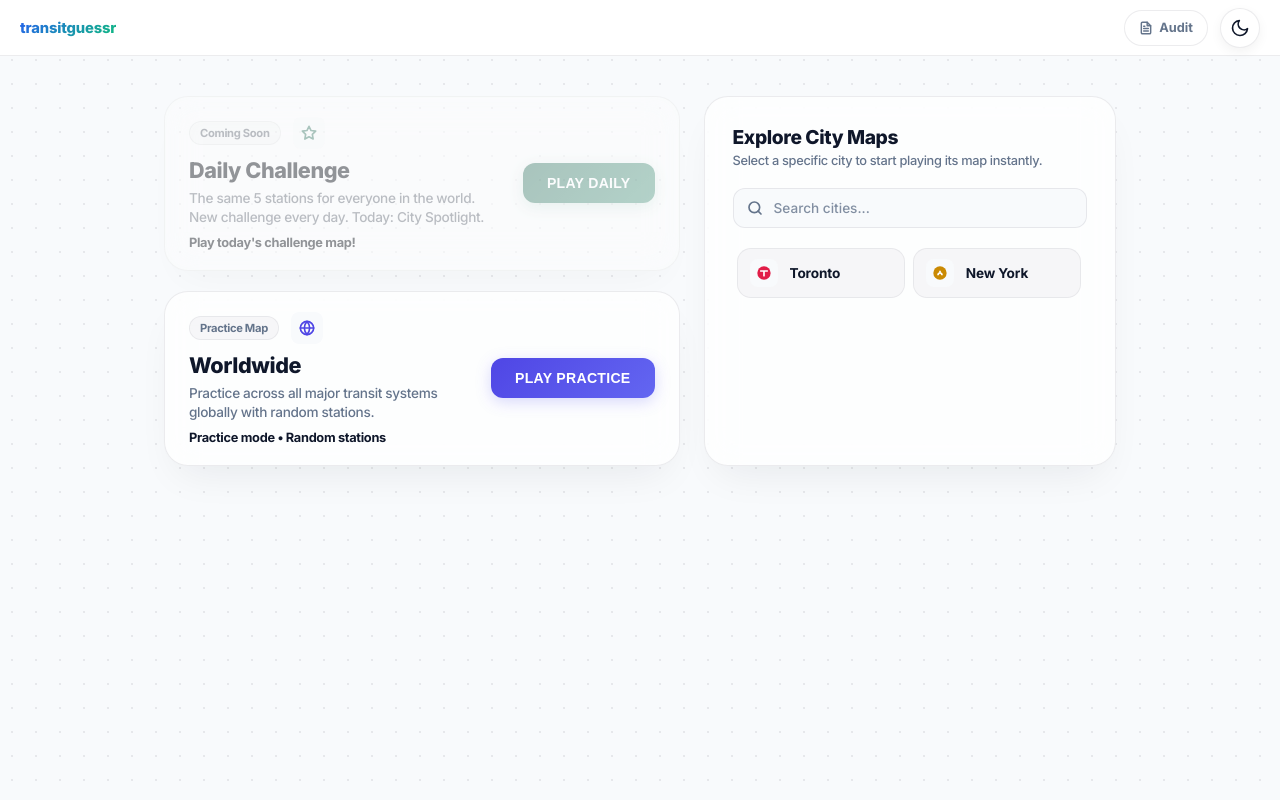
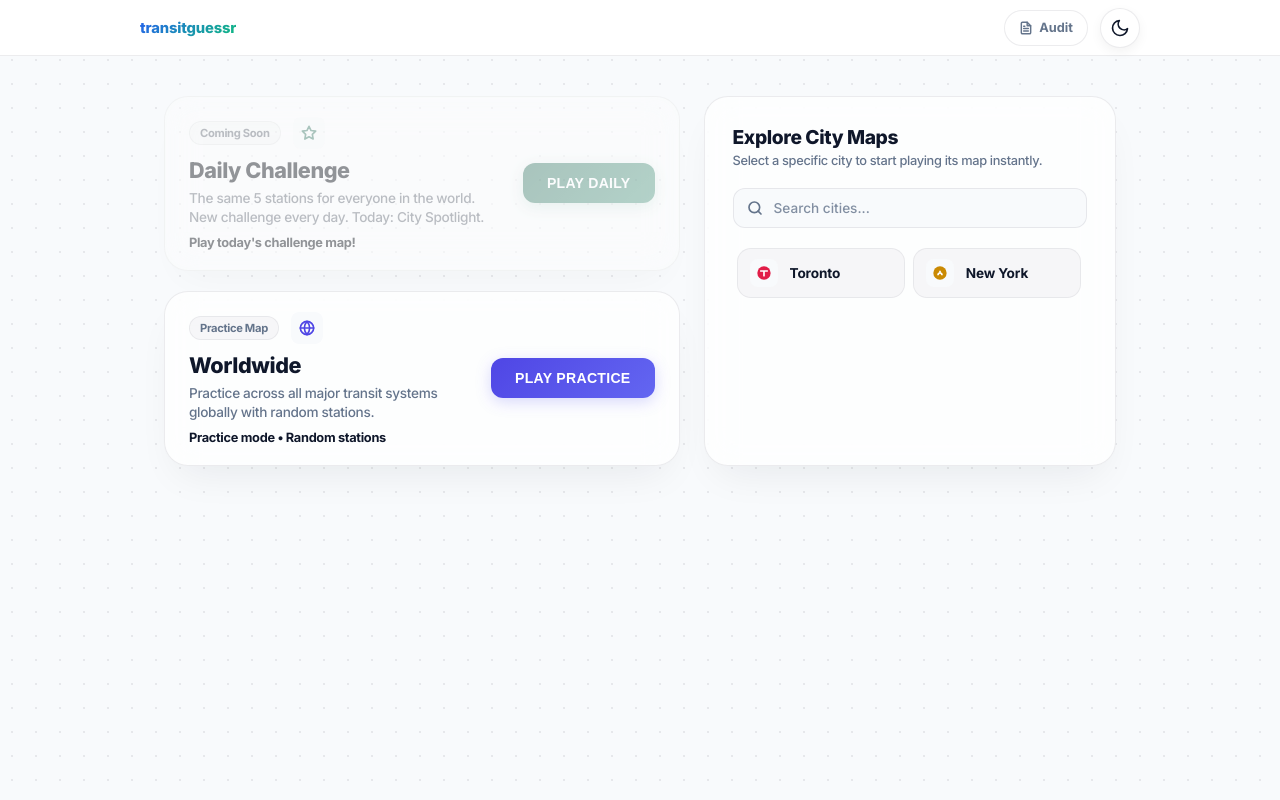
Before and after one commit to Small-Batch-Logic/TransitGuessr, a Svelte app: page / in a window 1280 px wide. Built offline with nearby package versions, Linux system fonts and the light colour scheme.

Commit message:
Align start screen header items with content column

```diff
--- a/src/css/screens/start.css
+++ b/src/css/screens/start.css
@@ -4,6 +4,10 @@
   flex-direction: column;
   overflow-y: auto;
   width: 100%;
+}
+
+#start-screen .header-inner {
+  padding: 0 calc(50% - 500px);
 }
 
 .start-content {
```
